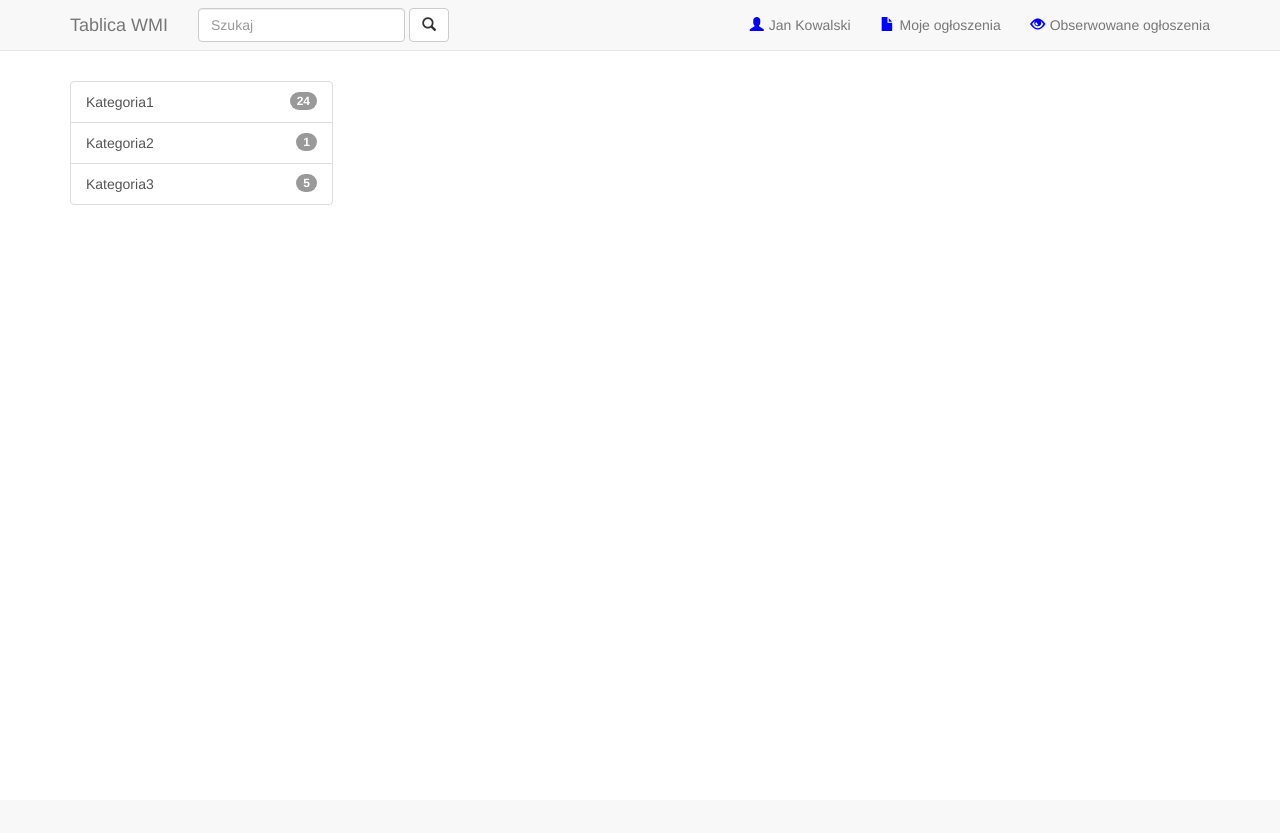
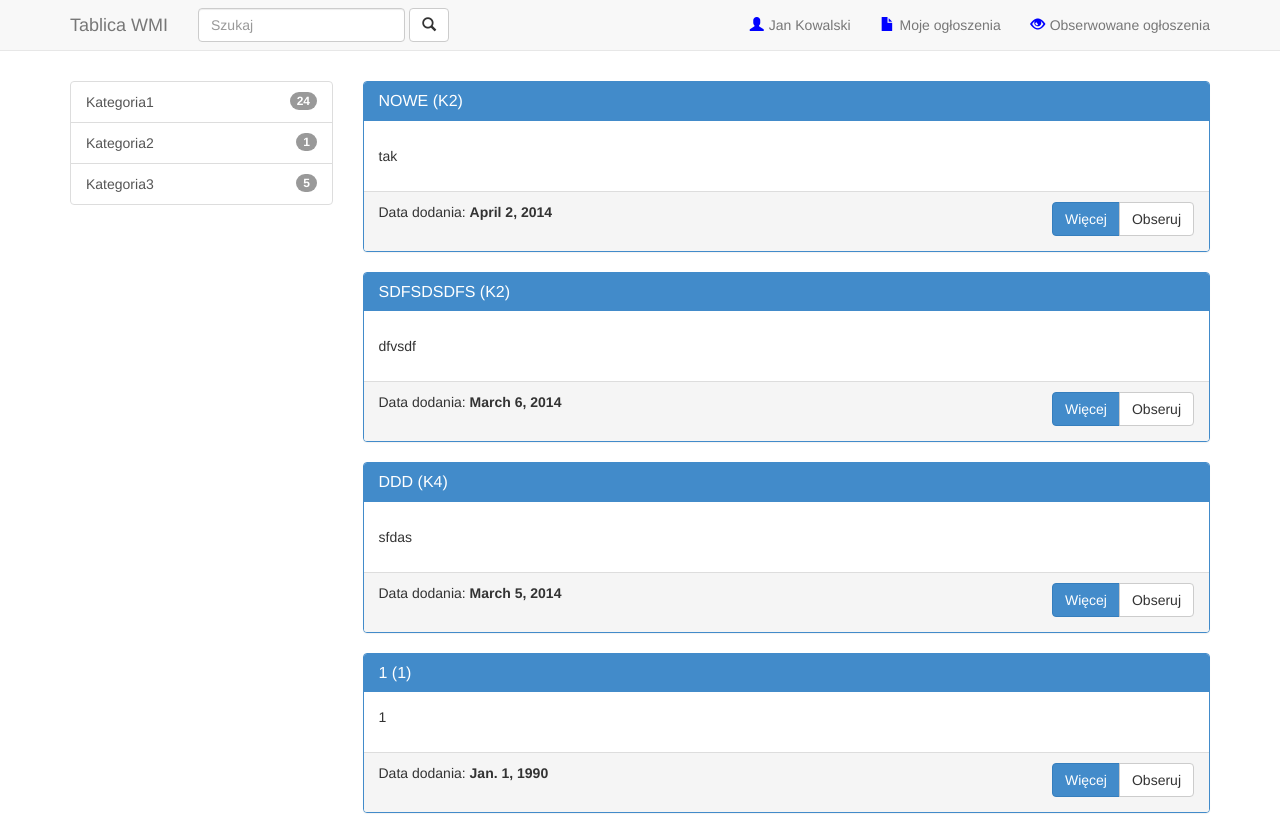
Before and after one commit to wachos/WMI_Tablica, a Django app: page / in a window 1280 px wide. Before the commit the page ends 205 px from the top, so only its background shows below. Run offline with Django 3.2, Linux system fonts and the light colour scheme; a user stored in the database is signed in; data comes from the database, SQL or seed files in the repository; parts of the project's set-up code (start-up, migrations or seed data) failed here and were passed over; some libraries are stand-ins or nearby versions.

Commit message:
wyswietlanie

```diff
--- a/WMI_Tablica/website/templates/index.html
+++ b/WMI_Tablica/website/templates/index.html
@@ -1,9 +1,28 @@
 {% extends "base.html" %}
+{% block "content" %}
+<b></b>
 
-{% block "content" %}
+{% for ad in pubb %}
+<div class="panel panel-primary">
+  <div class="panel-heading">
+    <h3 class="panel-title">{{ad.tytul|upper}}&nbsp;({{ad.kategoria}})</h3>
+  </div>
+  <div class="panel-body">
+    <div class="ad-text">
+        <p>
+            {{ad.tresc|safe|truncatewords:10}}
+        </p>
+    </div>
+  </div>
+  <div class="panel-footer">
+    <div class="ad-date">Data dodania: <b>{{ad.data_publikacji}}</b></div>
+    <div class="btn-group pull-right">
+      <a href='ogloszenia' class="btn btn-primary" role="button">Więcej</a>
+      <a href="#" class="btn btn-default" role="button">Obseruj</a>
+    </div>
+  </div>
+</div>
 
-{% for ad in ads_list %}
-    {{ad|safe}}
 {% endfor %}
 
 {% endblock %}
```
